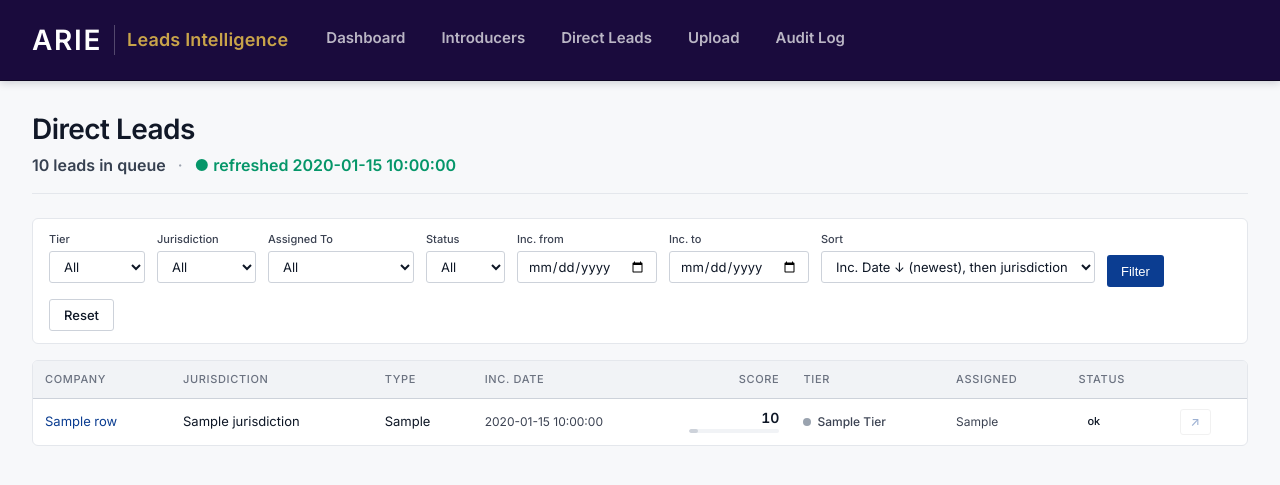
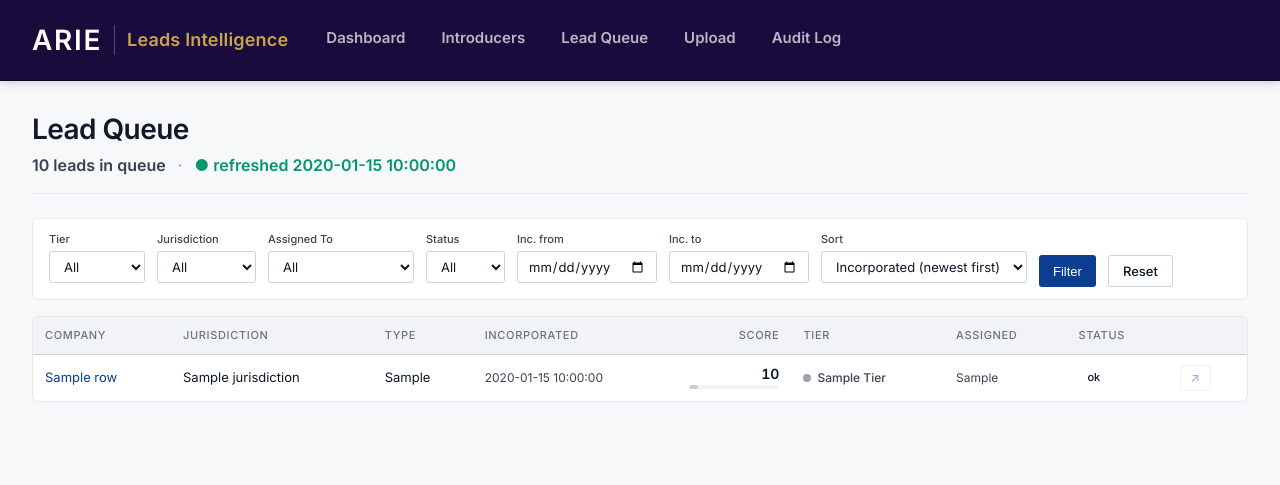
Before and after one commit to ismaelloveexcel/arie-onboarding-intelligence, a Python web app: template src/templates/queue.html in a window 1280 px wide. Shown: the top 485 px of the page. Run offline with Jinja, Linux system fonts and the light colour scheme; the template is opened without the code that fills it: most values are stand-ins (such as "Sample title", 1, 10 or a date in 2020); some libraries are stand-ins or nearby versions.

Commit message:
feat(ui): Phase 1 — RM-first labels, default sort, upload note
- Default queue sort: date -> score (best leads first)
- Nav + page title: Direct Leads -> Lead Queue
- Queue headers: Inc. Date -> Incorporated; sort labels plain English
- Lead detail: Contacted At/Follow Up labels plain English
- Lead detail: scoring version de-emphasised
- Officers/PSCs: Resigned/Ceased column headers -> Status
- Upload: nightly refresh timing note added

Co-Authored-By: GitHub Copilot <copilot@github.com>

```diff
--- a/src/main.py
+++ b/src/main.py
@@ -511,7 +511,7 @@ def queue(request: Request):
         "status": request.query_params.get("status", ""),
         "date_from": request.query_params.get("date_from", ""),
         "date_to": request.query_params.get("date_to", ""),
-        "sort": request.query_params.get("sort", "date"),
+        "sort": request.query_params.get("sort", "score"),
     }
     try:
         page = max(int(request.query_params.get("page", 1)), 1)
--- a/src/templates/base.html
+++ b/src/templates/base.html
@@ -21,7 +21,7 @@
       <nav class="site-nav" aria-label="Primary">
         <a href="/dashboard" {% if request.url.path == '/dashboard' %}class="is-active"{% endif %}>Dashboard</a>
         <a href="/introducers" {% if request.url.path.startswith('/introducers') %}class="is-active"{% endif %}>Introducers</a>
-        <a href="/" {% if request.url.path == '/' %}class="is-active"{% endif %}>Direct Leads</a>
+        <a href="/" {% if request.url.path == '/' %}class="is-active"{% endif %}>Lead Queue</a>
         <a href="/upload" {% if request.url.path == '/upload' %}class="is-active"{% endif %}>Upload</a>
         <a href="/audit" {% if request.url.path == '/audit' %}class="is-active"{% endif %}>Audit Log</a>
       </nav>
--- a/src/templates/queue.html
+++ b/src/templates/queue.html
@@ -1,10 +1,10 @@
 {% extends "base.html" %}
-{% block title %}Direct Leads — Arie Leads{% endblock %}
+{% block title %}Lead Queue — Arie Leads{% endblock %}
 {% block content %}
 <div class="page-head">
   <div>
     <h1 style="font-size:28px; font-weight:800; letter-spacing:-.02em; color:#111827">
-      Direct Leads
+      Lead Queue
     </h1>
     <div style="font-size:16px; color:#374151; margin-top:6px; font-weight:700">
       {{ total }} leads in queue
@@ -56,9 +56,9 @@
   </label>
   <label>Sort
     <select name="sort">
-      <option value="date" {% if filters.sort == "date" %}selected{% endif %}>Inc. Date ↓ (newest), then jurisdiction</option>
-      <option value="date_asc" {% if filters.sort == "date_asc" %}selected{% endif %}>Inc. Date ↑ (oldest), then jurisdiction</option>
-      <option value="score" {% if filters.sort == "score" %}selected{% endif %}>Score ↓</option>
+      <option value="date" {% if filters.sort == "date" %}selected{% endif %}>Incorporated (newest first)</option>
+      <option value="date_asc" {% if filters.sort == "date_asc" %}selected{% endif %}>Incorporated (oldest first)</option>
+      <option value="score" {% if filters.sort == "score" %}selected{% endif %}>Best leads first</option>
       <option value="name" {% if filters.sort == "name" %}selected{% endif %}>Name A–Z</option>
     </select>
   </label>
@@ -73,7 +73,7 @@
         <th>Company</th>
         <th>Jurisdiction</th>
         <th>Type</th>
-        <th>Inc. Date</th>
+        <th>Incorporated</th>
         <th class="col-num">Score</th>
         <th>Tier</th>
         <th>Assigned</th>
--- a/src/templates/upload.html
+++ b/src/templates/upload.html
@@ -60,6 +60,9 @@
       <button type="submit" class="btn btn-primary">Confirm Import ({{ preview.row_count }} rows)</button>
     </form>
     <a href="/upload" style="margin-left:1rem; font-size:13px">Cancel</a>
+    <p style="margin-top:.75rem; font-size:12px; color:#9ca3af">
+      Imported leads will appear in the Lead Queue after the next nightly refresh (runs automatically at 02:00 UTC).
+    </p>
   {% endif %}
 </div>
 {% endif %}
```
Also changed, not shown: src/templates/lead_detail.html (+5 -5 lines).
